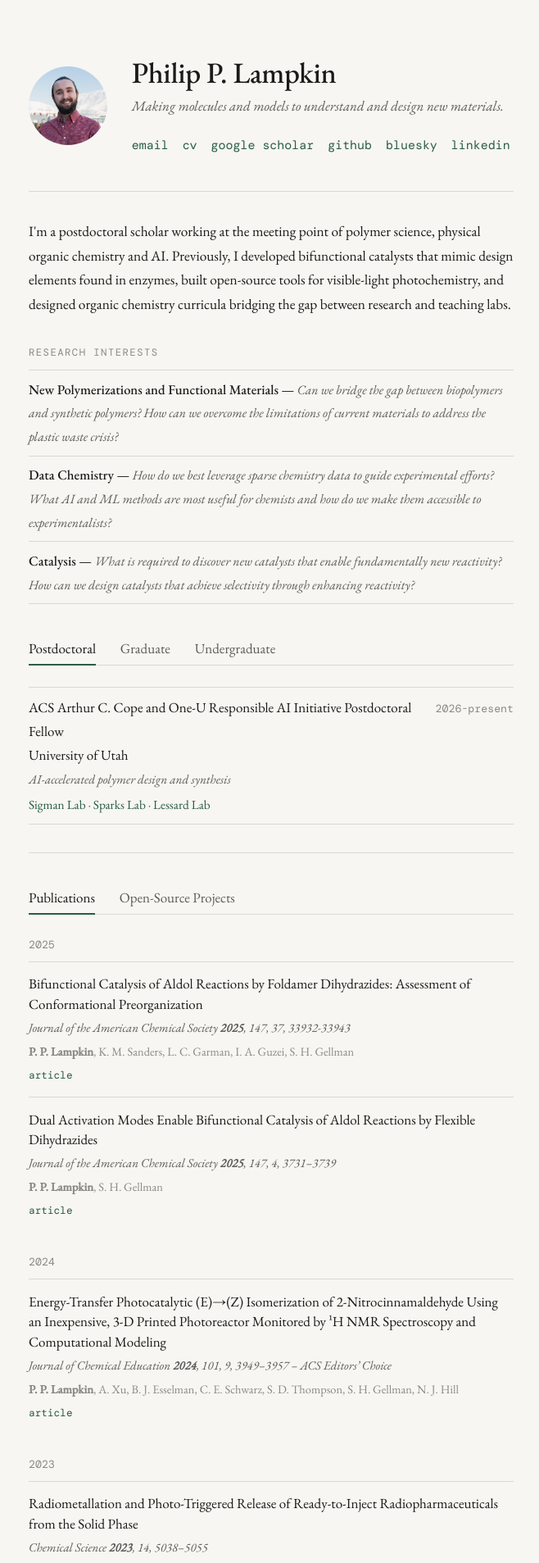
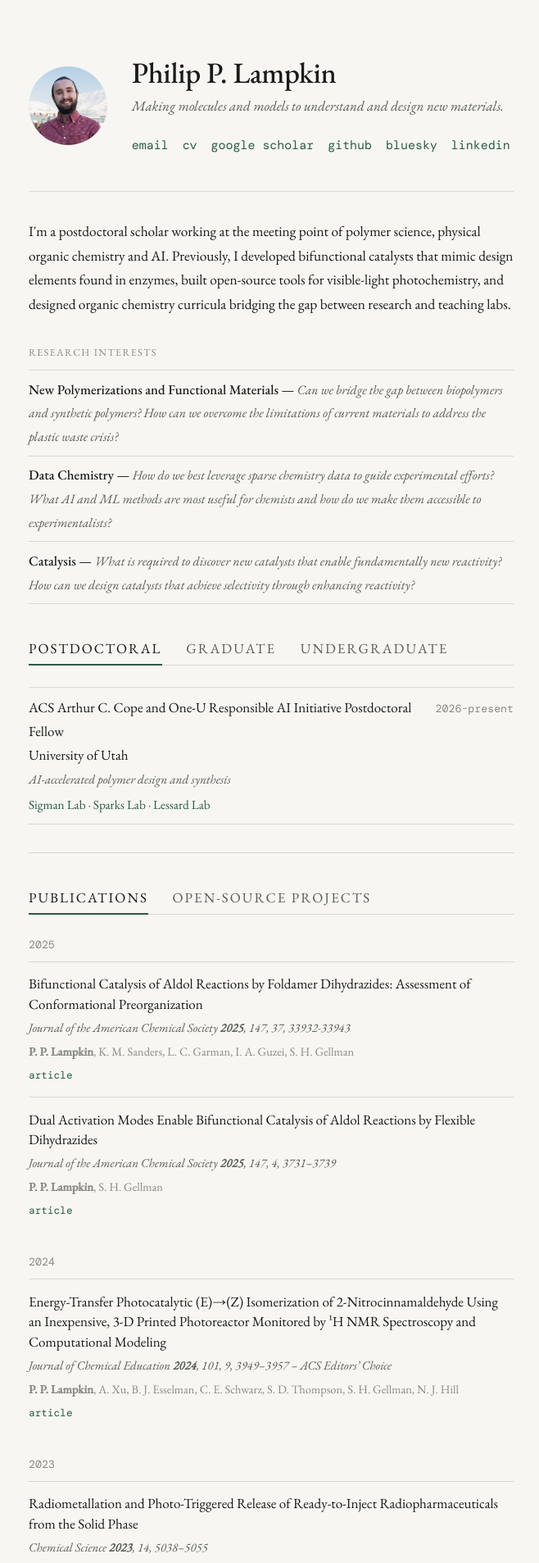
Before and after one commit to plampkin/plampkin.github.io, a Jekyll site: the page built from index.html, in a window 1280 px wide. Shown: the top 1907 px of the page at 82% size, without its empty margins (309-967 px from the left). Built offline with Jekyll 4.4.1, drawn with Linux system fonts in a browser that asks for light colours.

Commit message:
content update

```diff
--- a/assets/css/style.css
+++ b/assets/css/style.css
@@ -111,7 +111,7 @@ header {
 }
 
 .section-label {
-  font-family: 'DM Mono', monospace;
+  font-family: 'EB Garamond', serif;
   font-size: 0.72rem;
   letter-spacing: 0.12em;
   text-transform: uppercase;
@@ -204,6 +204,8 @@ header {
   font-size: 1rem;
   color: var(--text-muted);
   cursor: pointer;
+  text-transform: uppercase;
+  letter-spacing: 0.12em;
   transition: color 0.15s, border-color 0.15s;
 }
 
```
